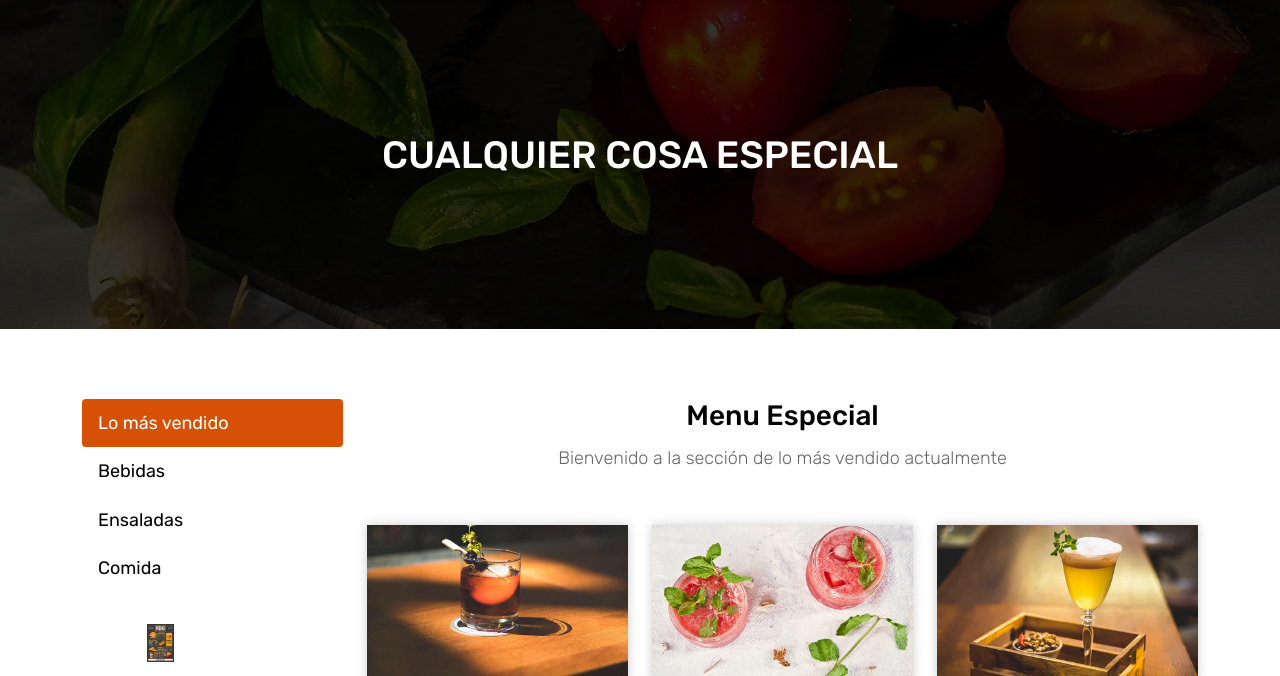
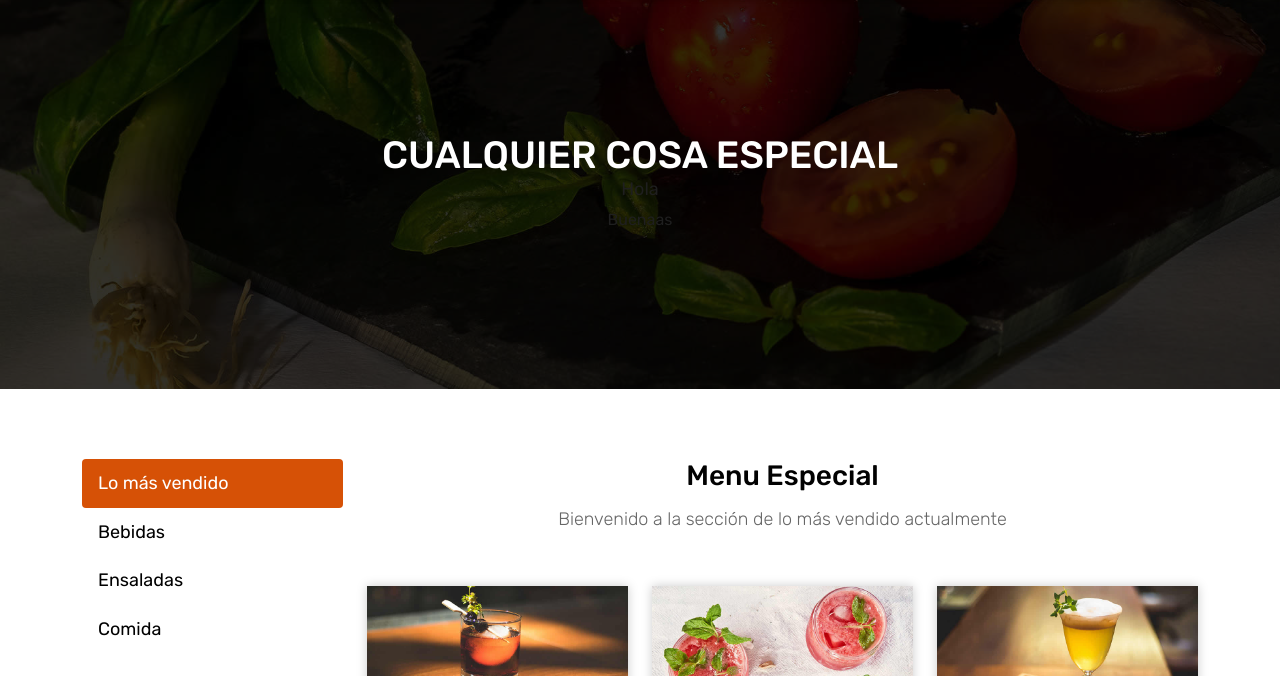
Before and after one commit to WilliamLop/restaurante, a plain HTML site: page live-dinner/menu.html in a window 1280 px wide. Shown: the part 117-793 px from the top of the page. Drawn offline with nearby package versions, Linux system fonts and the light colour scheme.

Commit message:
Añado h3-h4

```diff
--- a/live-dinner/menu.html
+++ b/live-dinner/menu.html
@@ -80,6 +80,8 @@
 			<div class="row">
 				<div class="col-lg-12">
 					<h1>CUALQUIER COSA ESPECIAL</h1>
+					<h3>Hola</h3>
+					<h4>Buenaas</h4>
 				</div>
 			</div>
 		</div>
```
